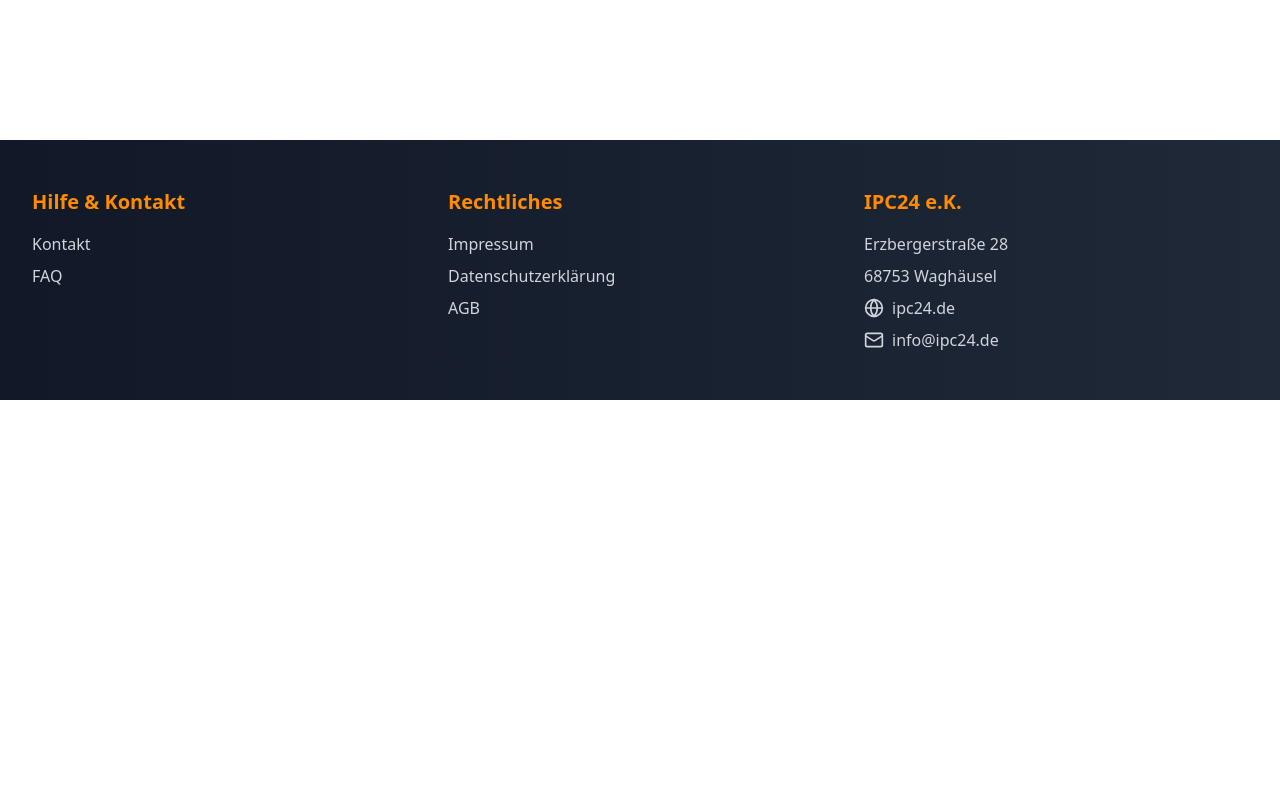
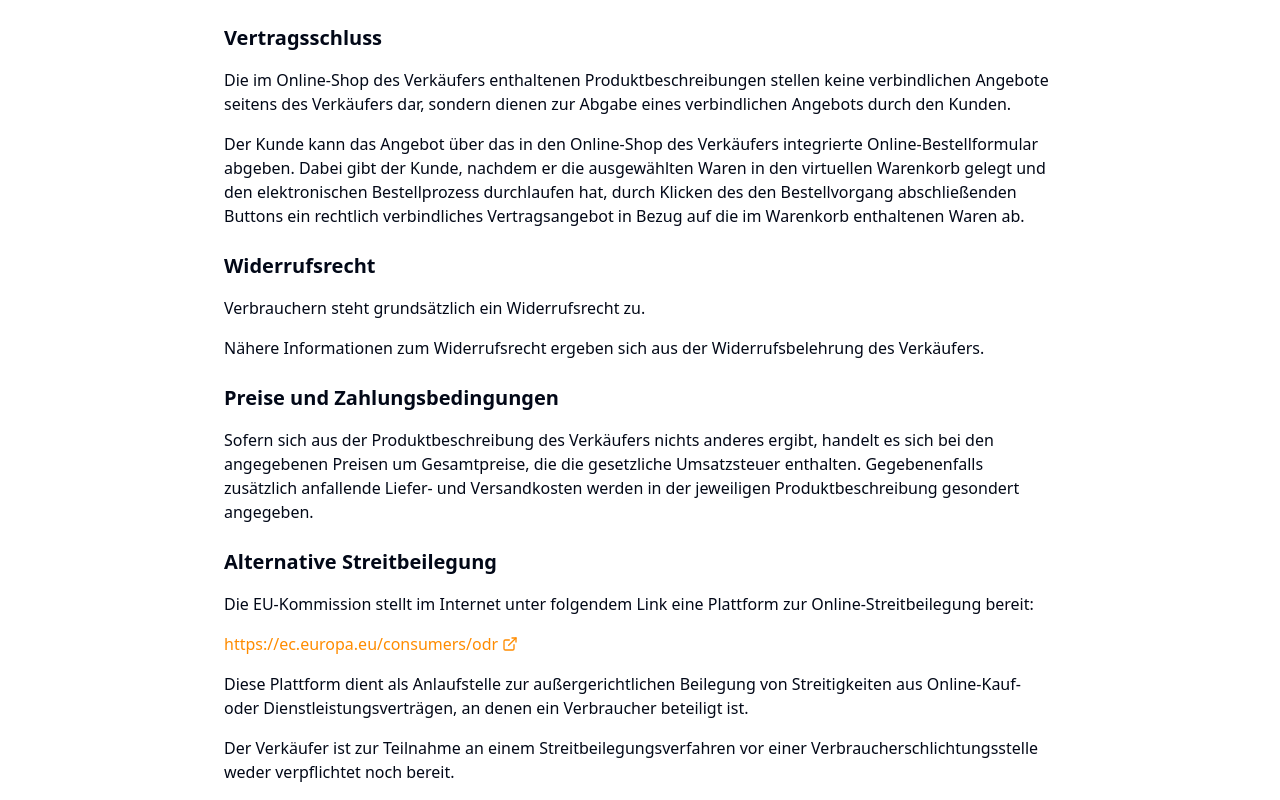
Before and after one commit to umi1970/access-vba-creations, a React (Vite) app: page /agb in a window 1280 px wide. Shown: the part 400-1200 px from the top of the page. Before the commit the page ends 800 px from the top, so only its background shows below. Built offline with nearby package versions, Linux system fonts and the light colour scheme.

Commit message:
Update terms and conditions
Adjusted the Allgemeine Geschäftsbedingungen (AGB) to reflect new policies regarding the scope, contract conclusion, payment methods, delivery conditions, and cancellation rights.
[skip gpt_engineer]

```diff
--- a/src/App.tsx
+++ b/src/App.tsx
@@ -12,6 +12,7 @@ import Admin from './pages/services/Admin';
 import Database from './pages/services/Database';
 import Impressum from './pages/Impressum';
 import Datenschutz from './pages/Datenschutz';
+import AGB from './pages/AGB';
 import { LanguageProvider } from './contexts/LanguageContext';
 
 function App() {
@@ -33,6 +34,7 @@ function App() {
               <Route path="/services/database" element={<Database />} />
               <Route path="/impressum" element={<Impressum />} />
               <Route path="/datenschutz" element={<Datenschutz />} />
+              <Route path="/agb" element={<AGB />} />
             </Routes>
           </main>
           <Footer />
--- /dev/null
+++ b/src/pages/AGB.tsx
@@ -0,0 +1,58 @@
+import React from 'react';
+import { motion } from 'framer-motion';
+import { ExternalLink } from 'lucide-react';
+
+const AGB = () => {
+  return (
+    <motion.div
+      initial={{ opacity: 0 }}
+      animate={{ opacity: 1 }}
+      className="max-w-4xl mx-auto px-4 py-8 sm:px-6 lg:px-8"
+    >
+      <h1 className="text-3xl font-bold mb-8 text-gray-900">Allgemeine Geschäftsbedingungen</h1>
+
+      <section className="space-y-6">
+        <div>
+          <h2 className="text-xl font-semibold mb-4">Geltungsbereich</h2>
+          <p className="mb-4">Diese Allgemeinen Geschäftsbedingungen (nachfolgend "AGB") der IPC24 e.K. (nachfolgend "Verkäufer"), gelten für alle Verträge, die ein Verbraucher oder Unternehmer (nachfolgend "Kunde") mit dem Verkäufer hinsichtlich aller im Online-Shop des Verkäufers dargestellten Waren und/oder Dienstleistungen abschließt. Der Einbeziehung von eigenen Geschäftsbedingungen des Kunden wird hiermit widersprochen, sofern nicht anders vereinbart.</p>
+          <p className="mb-4">Verbraucher im Sinne dieser AGB ist jede natürliche Person, die ein Rechtsgeschäft zu Zwecken abschließt, die überwiegend weder ihrer gewerblichen noch ihrer selbständigen beruflichen Tätigkeit zugerechnet werden können. Unternehmer im Sinne dieser AGB ist eine natürliche oder juristische Person oder eine rechtsfähige Personengesellschaft, die bei Abschluss eines Rechtsgeschäfts in Ausübung ihrer gewerblichen oder selbständigen beruflichen Tätigkeit handelt.</p>
+        </div>
+
+        <div>
+          <h2 className="text-xl font-semibold mb-4">Vertragsschluss</h2>
+          <p className="mb-4">Die im Online-Shop des Verkäufers enthaltenen Produktbeschreibungen stellen keine verbindlichen Angebote seitens des Verkäufers dar, sondern dienen zur Abgabe eines verbindlichen Angebots durch den Kunden.</p>
+          <p className="mb-4">Der Kunde kann das Angebot über das in den Online-Shop des Verkäufers integrierte Online-Bestellformular abgeben. Dabei gibt der Kunde, nachdem er die ausgewählten Waren in den virtuellen Warenkorb gelegt und den elektronischen Bestellprozess durchlaufen hat, durch Klicken des den Bestellvorgang abschließenden Buttons ein rechtlich verbindliches Vertragsangebot in Bezug auf die im Warenkorb enthaltenen Waren ab.</p>
+        </div>
+
+        <div>
+          <h2 className="text-xl font-semibold mb-4">Widerrufsrecht</h2>
+          <p className="mb-4">Verbrauchern steht grundsätzlich ein Widerrufsrecht zu.</p>
+          <p className="mb-4">Nähere Informationen zum Widerrufsrecht ergeben sich aus der Widerrufsbelehrung des Verkäufers.</p>
+        </div>
+
+        <div>
+          <h2 className="text-xl font-semibold mb-4">Preise und Zahlungsbedingungen</h2>
+          <p className="mb-4">Sofern sich aus der Produktbeschreibung des Verkäufers nichts anderes ergibt, handelt es sich bei den angegebenen Preisen um Gesamtpreise, die die gesetzliche Umsatzsteuer enthalten. Gegebenenfalls zusätzlich anfallende Liefer- und Versandkosten werden in der jeweiligen Produktbeschreibung gesondert angegeben.</p>
+        </div>
+
+        <div>
+          <h2 className="text-xl font-semibold mb-4">Alternative Streitbeilegung</h2>
+          <p className="mb-4">Die EU-Kommission stellt im Internet unter folgendem Link eine Plattform zur Online-Streitbeilegung bereit:</p>
+          <a
+            href="https://ec.europa.eu/consumers/odr"
+            target="_blank"
+            rel="noopener noreferrer"
+            className="text-ipc-orange hover:underline inline-flex items-center"
+          >
+            https://ec.europa.eu/consumers/odr
+            <ExternalLink className="ml-1 h-4 w-4" />
+          </a>
+          <p className="mt-4">Diese Plattform dient als Anlaufstelle zur außergerichtlichen Beilegung von Streitigkeiten aus Online-Kauf- oder Dienstleistungsverträgen, an denen ein Verbraucher beteiligt ist.</p>
+          <p className="mt-4">Der Verkäufer ist zur Teilnahme an einem Streitbeilegungsverfahren vor einer Verbraucherschlichtungsstelle weder verpflichtet noch bereit.</p>
+        </div>
+      </section>
+    </motion.div>
+  );
+};
+
+export default AGB;
```
